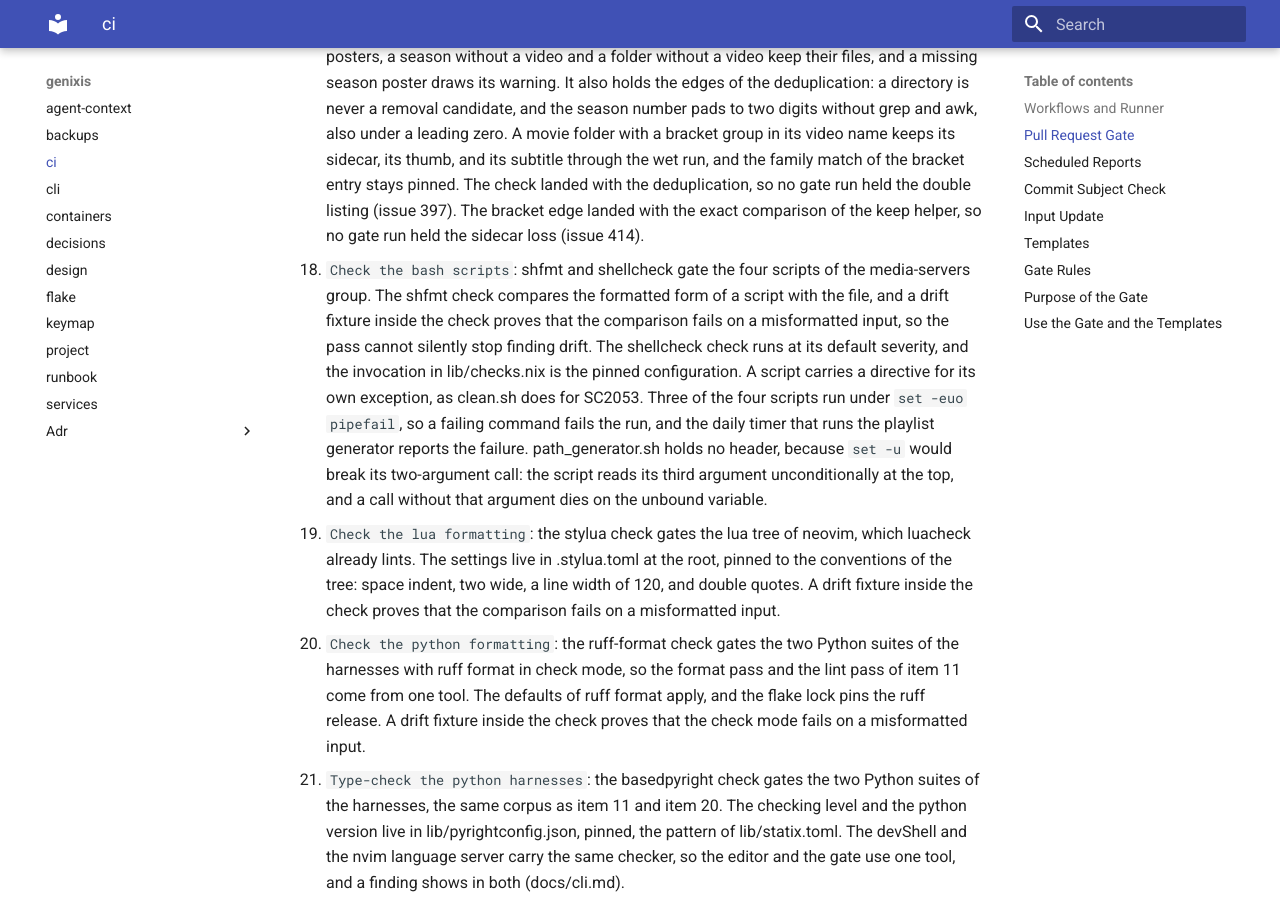
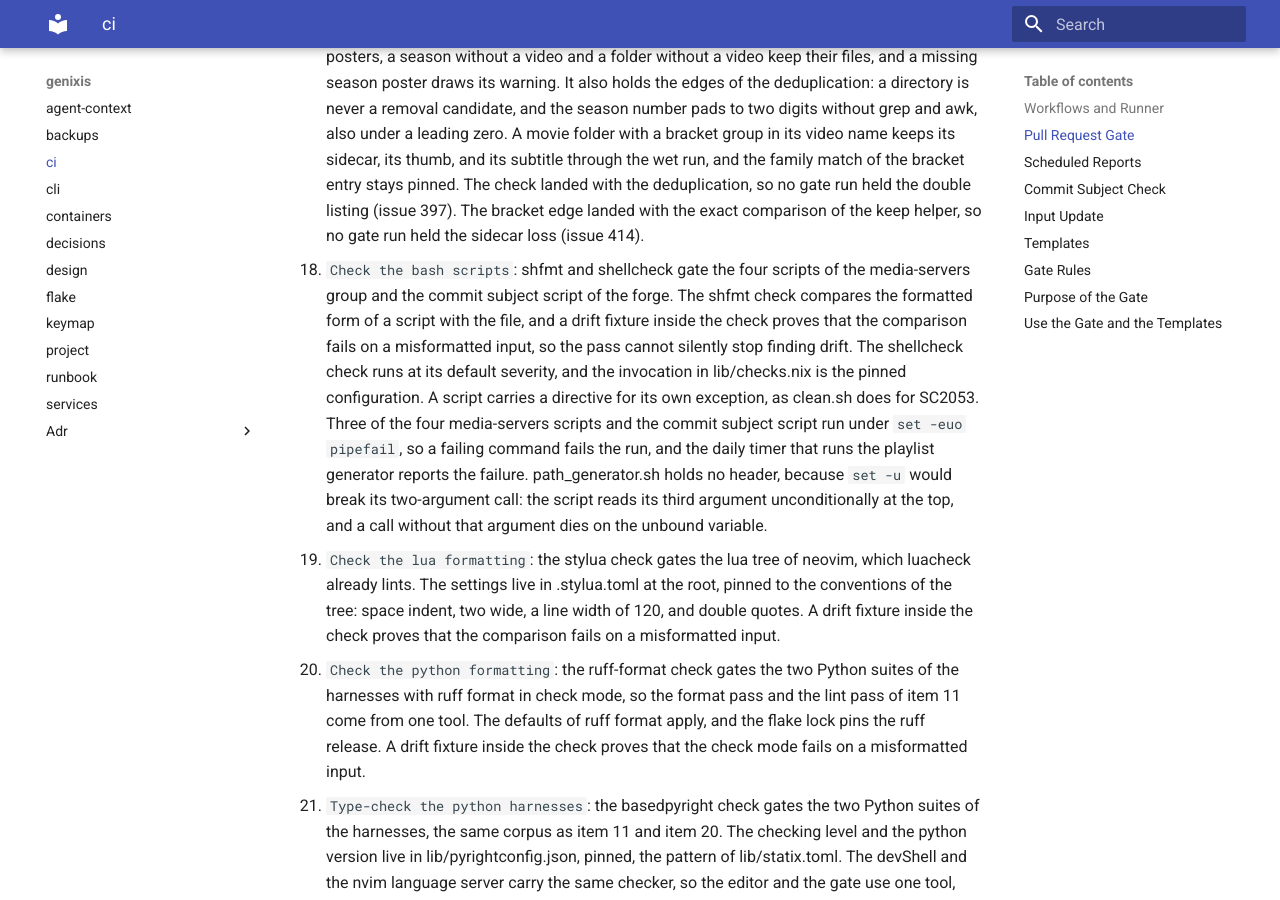
Before and after one commit to Jracon/genixis, an MkDocs documentation site: the page built from docs/ci.md, in a window 1280 px wide and 900 px high, scrolled down 3323 px. Built offline with MkDocs 1.6.1 and Material for MkDocs 9.7.7, drawn with Linux system fonts in a browser that asks for light colours.

Commit message:
feat(ci): gate the commit subject script with shellcheck and shfmt
The shellcheck and shfmt rows gated the four scripts of the
media-servers group alone, so the commit subject walk sat outside every
bash row: its fixture proved its behaviour, but no row caught a lint or
a format drift on it (issue 543, gap 3).

Both rows now name the script through the forgeScript binding beside
the media-servers glob. The script already passes both tools as it
stands, so the widening changes no script line.

A planted unquoted $1 in the range read fails the shellcheck row with
SC2086, and the plant is reverted.

Co-Authored-By: Claude Code <noreply@anthropic.com>

```diff
--- a/docs/ci.md
+++ b/docs/ci.md
@@ -36,7 +36,7 @@ Each check derivation lives in lib/checks.nix, so the `Check flake` step builds
 15. `Gate the playlist generator fixture`: the playlist-fixture check runs playlist_generator.sh of the media-servers group against a fixture tree, with the one deployed playlist prefix of a copy rewritten to that tree, because the sandbox of a derivation cannot write /mnt. The fixture covers a relative and an absolute manifests directory, a relative manifest file, the call without an argument, the PLAYLIST_DIRECTORY override of the playlists root with the log line that names the root, a two-entry manifest that one run writes and a rerun replaces, the skip branches of a no-match line and a double-match line, a library path with an XML special character, and the empty-directory exit. The check landed with the fix of the relative manifests directory, so no gate run held the defect (issue 401).
 16. `Gate the backup script fixtures`: the backup-scripts-fixture check runs the unit scripts of the backups timer and of the vaultwarden backup against a fixture landing. The fixture rewrites the deployed paths of each copy to the fixture tree, because the sandbox of a derivation cannot write /mnt. One run of each unit goes through a stubbed `age` that fails at once. The failing run exits nonzero and leaves no unencrypted tar under the landing. It also sweeps the stray tar and the stray `.part` of an earlier failed run. The old encrypted archives stay. The second run goes through the real `age` with a generated key pair. It lands the archive of the day under its final name. The check decrypts that archive and lists the four members of the backup set. The check landed with the streaming shape of the two units, so no gate run held the plaintext leak (issue 528).
 17. The clean-fixture check holds no step of its own: it gates through the `Check flake` step alone. The check runs clean.sh of the media-servers group against a fixture tree in a dry run and a wet run. The script needs no store-forced adaptation, so the fixture runs the repository file itself, which the installed media-clean command copies verbatim. The fixture covers the probe surface of the ingestion pull: a dry run lists each candidate file once and logs it once, the wet run deletes the stray files and keeps the videos, the sidecars, the thumbs, and the posters, a season without a video and a folder without a video keep their files, and a missing season poster draws its warning. It also holds the edges of the deduplication: a directory is never a removal candidate, and the season number pads to two digits without grep and awk, also under a leading zero. A movie folder with a bracket group in its video name keeps its sidecar, its thumb, and its subtitle through the wet run, and the family match of the bracket entry stays pinned. The check landed with the deduplication, so no gate run held the double listing (issue 397). The bracket edge landed with the exact comparison of the keep helper, so no gate run held the sidecar loss (issue 414).
-18. `Check the bash scripts`: shfmt and shellcheck gate the four scripts of the media-servers group. The shfmt check compares the formatted form of a script with the file, and a drift fixture inside the check proves that the comparison fails on a misformatted input, so the pass cannot silently stop finding drift. The shellcheck check runs at its default severity, and the invocation in lib/checks.nix is the pinned configuration. A script carries a directive for its own exception, as clean.sh does for SC2053. Three of the four scripts run under `set -euo pipefail`, so a failing command fails the run, and the daily timer that runs the playlist generator reports the failure. path_generator.sh holds no header, because `set -u` would break its two-argument call: the script reads its third argument unconditionally at the top, and a call without that argument dies on the unbound variable.
+18. `Check the bash scripts`: shfmt and shellcheck gate the four scripts of the media-servers group and the commit subject script of the forge. The shfmt check compares the formatted form of a script with the file, and a drift fixture inside the check proves that the comparison fails on a misformatted input, so the pass cannot silently stop finding drift. The shellcheck check runs at its default severity, and the invocation in lib/checks.nix is the pinned configuration. A script carries a directive for its own exception, as clean.sh does for SC2053. Three of the four media-servers scripts and the commit subject script run under `set -euo pipefail`, so a failing command fails the run, and the daily timer that runs the playlist generator reports the failure. path_generator.sh holds no header, because `set -u` would break its two-argument call: the script reads its third argument unconditionally at the top, and a call without that argument dies on the unbound variable.
 19. `Check the lua formatting`: the stylua check gates the lua tree of neovim, which luacheck already lints. The settings live in .stylua.toml at the root, pinned to the conventions of the tree: space indent, two wide, a line width of 120, and double quotes. A drift fixture inside the check proves that the comparison fails on a misformatted input.
 20. `Check the python formatting`: the ruff-format check gates the two Python suites of the harnesses with ruff format in check mode, so the format pass and the lint pass of item 11 come from one tool. The defaults of ruff format apply, and the flake lock pins the ruff release. A drift fixture inside the check proves that the check mode fails on a misformatted input.
 21. `Type-check the python harnesses`: the basedpyright check gates the two Python suites of the harnesses, the same corpus as item 11 and item 20. The checking level and the python version live in lib/pyrightconfig.json, pinned, the pattern of lib/statix.toml. The devShell and the nvim language server carry the same checker, so the editor and the gate use one tool, and a finding shows in both (docs/cli.md).
```
Also changed, not shown: 1 other file.
